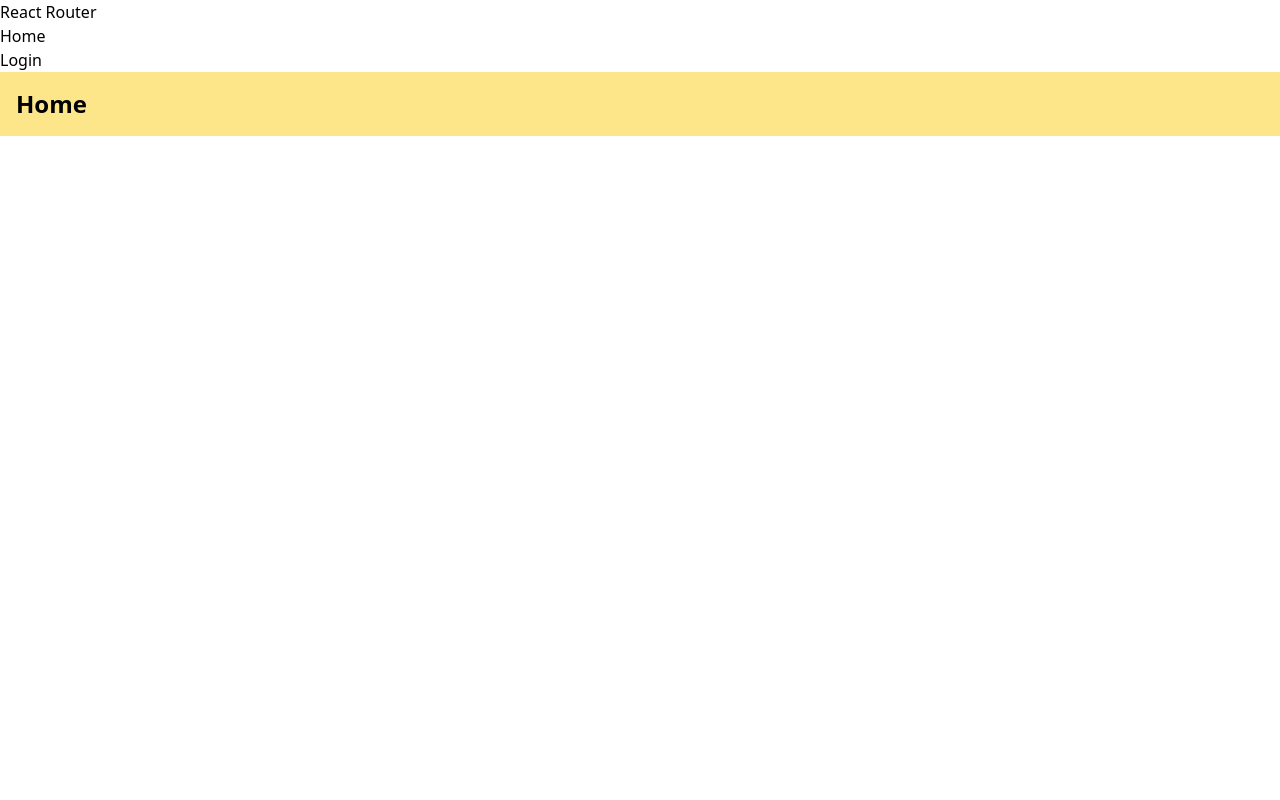
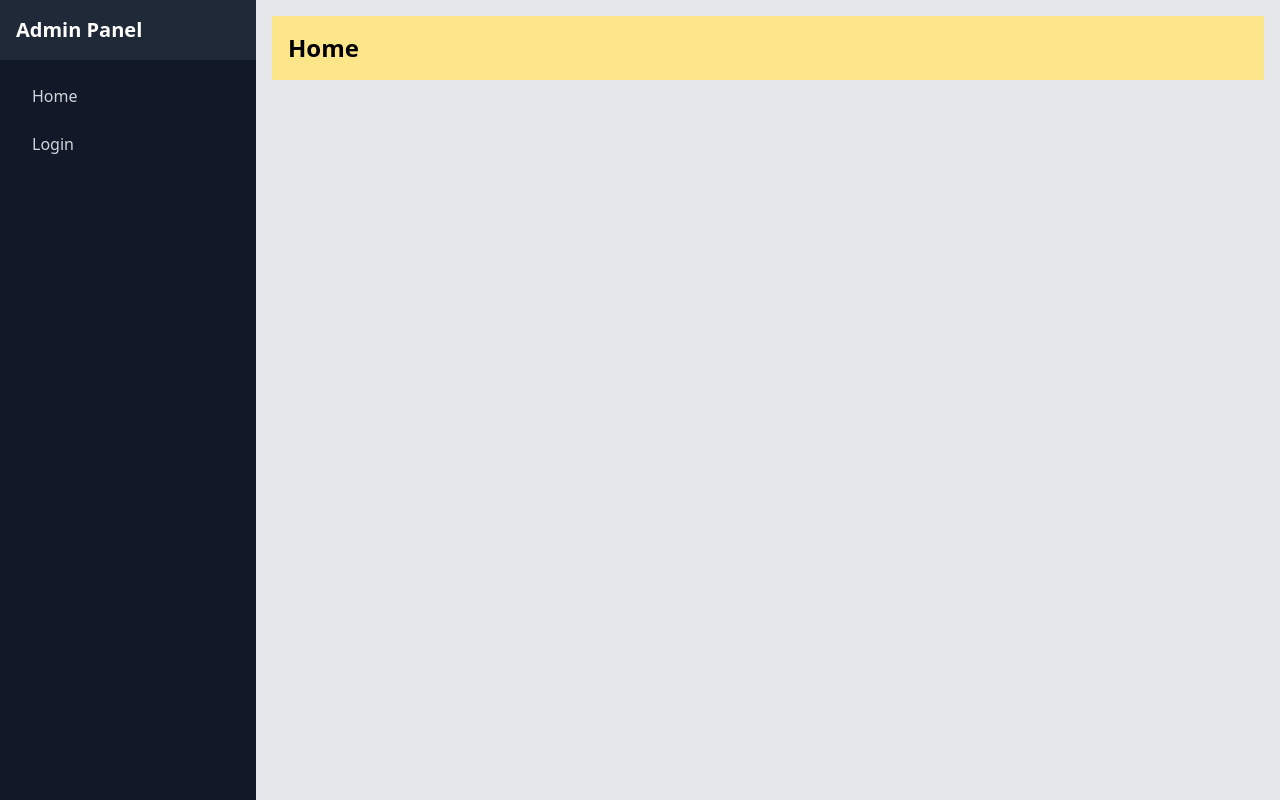
Before and after one commit to butkodenis/fpo, a React (Vite) app in the folder client/: page / in a window 1280 px wide. Built offline with nearby package versions, Linux system fonts and the light colour scheme.

Commit message:
Refactor routing in App.jsx and add Layout component

```diff
--- a/client/src/App.jsx
+++ b/client/src/App.jsx
@@ -1,23 +1,20 @@
 import React from 'react';
-import { BrowserRouter as Router, Routes, Route } from 'react-router-dom';
+import { BrowserRouter, Routes, Route } from 'react-router-dom';
 
-import Aside from './components/pages/Aside';
+import Layout from './components/Layout';
 import Home from './components/pages/Home';
 import Login from './components/pages/Login';
-import Header from './components/pages/Header';
 
 function App() {
   return (
-    <Router>
-      <div>
-        <Header />
-        <Routes>
-          <Route path="/" element={<Home />} />
+    <BrowserRouter>
+      <Routes>
+        <Route path="/" element={<Layout />}>
+          <Route index element={<Home />} />
           <Route path="/login" element={<Login />} />
-          {/* Add more routes here if needed */}
-        </Routes>
-      </div>
-    </Router>
+        </Route>
+      </Routes>
+    </BrowserRouter>
   );
 }
 
--- /dev/null
+++ b/client/src/components/Layout.jsx
@@ -0,0 +1,36 @@
+import { Link, Outlet } from 'react-router-dom';
+import Header from './pages/Header';
+
+const Layout = () => {
+  return (
+    <div class="flex h-screen bg-gray-200">
+      <div class="flex w-64 flex-col">
+        <div class="flex justify-between bg-gray-800 p-4 text-white">
+          <div class="text-xl font-semibold">Admin Panel</div>
+        </div>
+        <div class="flex-grow overflow-y-auto bg-gray-900 p-4">
+          <nav class="space-y-2">
+            <Link
+              to="/"
+              class="block rounded px-4 py-2 text-gray-300 hover:bg-gray-700 hover:text-white"
+            >
+              Home
+            </Link>
+            <Link
+              to="/login"
+              class="block rounded px-4 py-2 text-gray-300 hover:bg-gray-700 hover:text-white"
+            >
+              Login
+            </Link>
+          </nav>
+        </div>
+      </div>
+
+      <div class="flex-grow p-4">
+        <Outlet />
+      </div>
+    </div>
+  );
+};
+
+export default Layout;
--- a/client/src/components/pages/Header.jsx
+++ b/client/src/components/pages/Header.jsx
@@ -1,9 +1,8 @@
-import React from 'react';
 import { Link } from 'react-router-dom';
 
-function Header() {
+const Header = () => {
   return (
-    <header>
+    <header className="bg-grey-300 h-full w-72">
       <h1>React Router</h1>
       <nav>
         <ul>
@@ -18,6 +17,6 @@ function Header() {
       </nav>
     </header>
   );
-}
+};
 
 export default Header;
```
